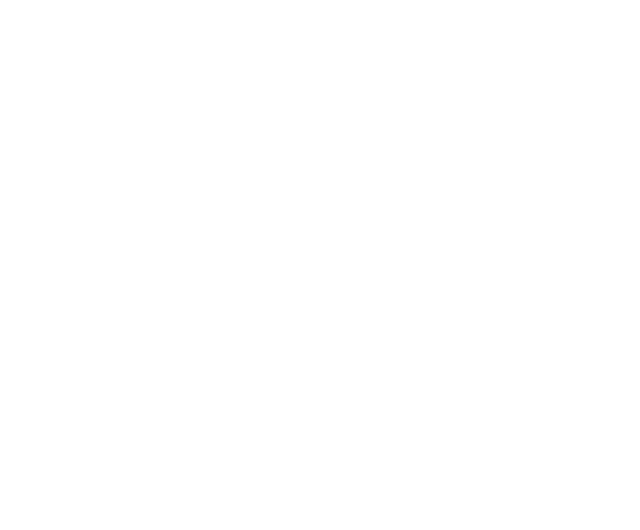
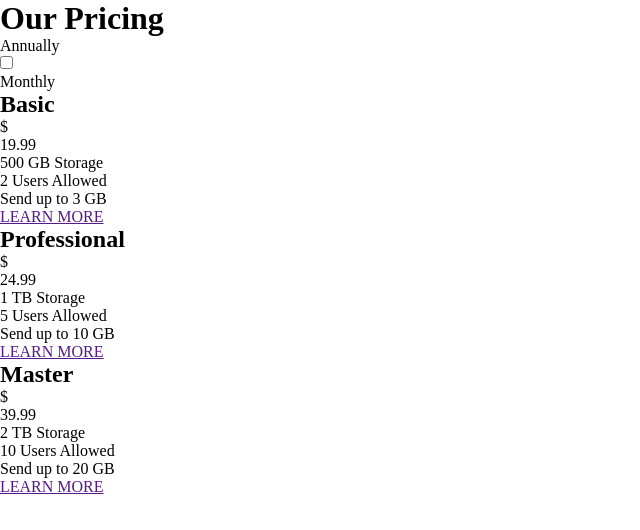
Before and after one commit to andreseichi/pricing-component-with-toggle, a plain HTML site: page index.html in a window 1280 px wide. Shown: the whole page, without its empty margins (0-640 px from the left). Drawn offline with Linux system fonts and the light colour scheme.

Commit message:
basic html

```diff
--- a/index.html
+++ b/index.html
@@ -33,6 +33,68 @@
     </style>
   </head>
   <body>
+    <div class="container">
+      <header>
+        <h1>Our Pricing</h1>
+        <div class="types">
+          <p>Annually</p>
+          <label class="switch">
+            <input type="checkbox" />
+            <span class="slider round"></span>
+          </label>
+          <p>Monthly</p>
+        </div>
+      </header>
+
+      <main>
+        <div class="cards">
+          <div class="card">
+            <h2>Basic</h2>
+            <div class="price">
+              <span>$</span>
+              <p>19.99</p>
+            </div>
+            <p>500 GB Storage</p>
+            <p>2 Users Allowed</p>
+            <p>Send up to 3 GB</p>
+
+            <div class="btn">
+              <a href="">LEARN MORE</a>
+            </div>
+          </div>
+
+          <div class="card">
+            <h2>Professional</h2>
+            <div class="price">
+              <span>$</span>
+              <p>24.99</p>
+            </div>
+            <p>1 TB Storage</p>
+            <p>5 Users Allowed</p>
+            <p>Send up to 10 GB</p>
+
+            <div class="btn">
+              <a href="">LEARN MORE</a>
+            </div>
+          </div>
+
+          <div class="card">
+            <h2>Master</h2>
+            <div class="price">
+              <span>$</span>
+              <p>39.99</p>
+            </div>
+            <p>2 TB Storage</p>
+            <p>10 Users Allowed</p>
+            <p>Send up to 20 GB</p>
+
+            <div class="btn">
+              <a href="">LEARN MORE</a>
+            </div>
+          </div>
+        </div>
+      </main>
+    </div>
     <!-- <div class="attribution">
       Challenge by
       <a href="https://www.frontendmentor.io?ref=challenge" target="_blank"
```
